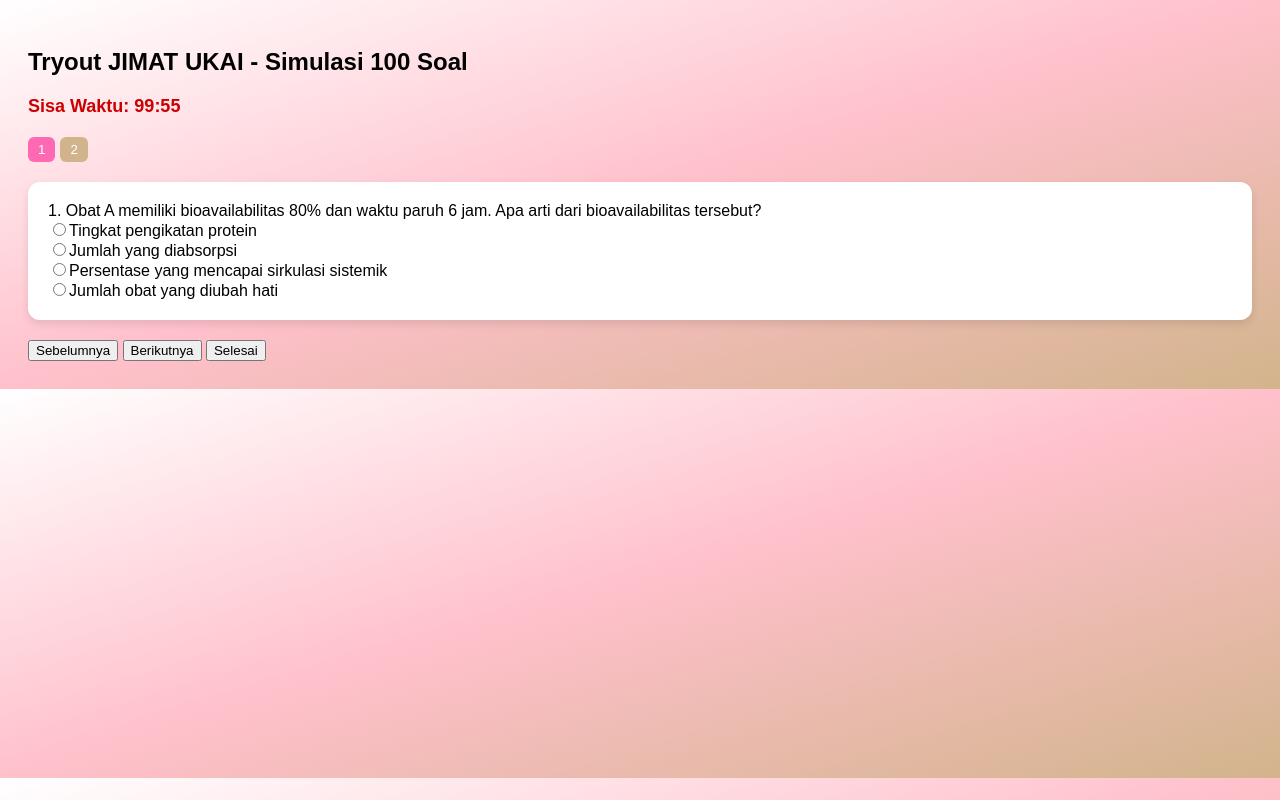
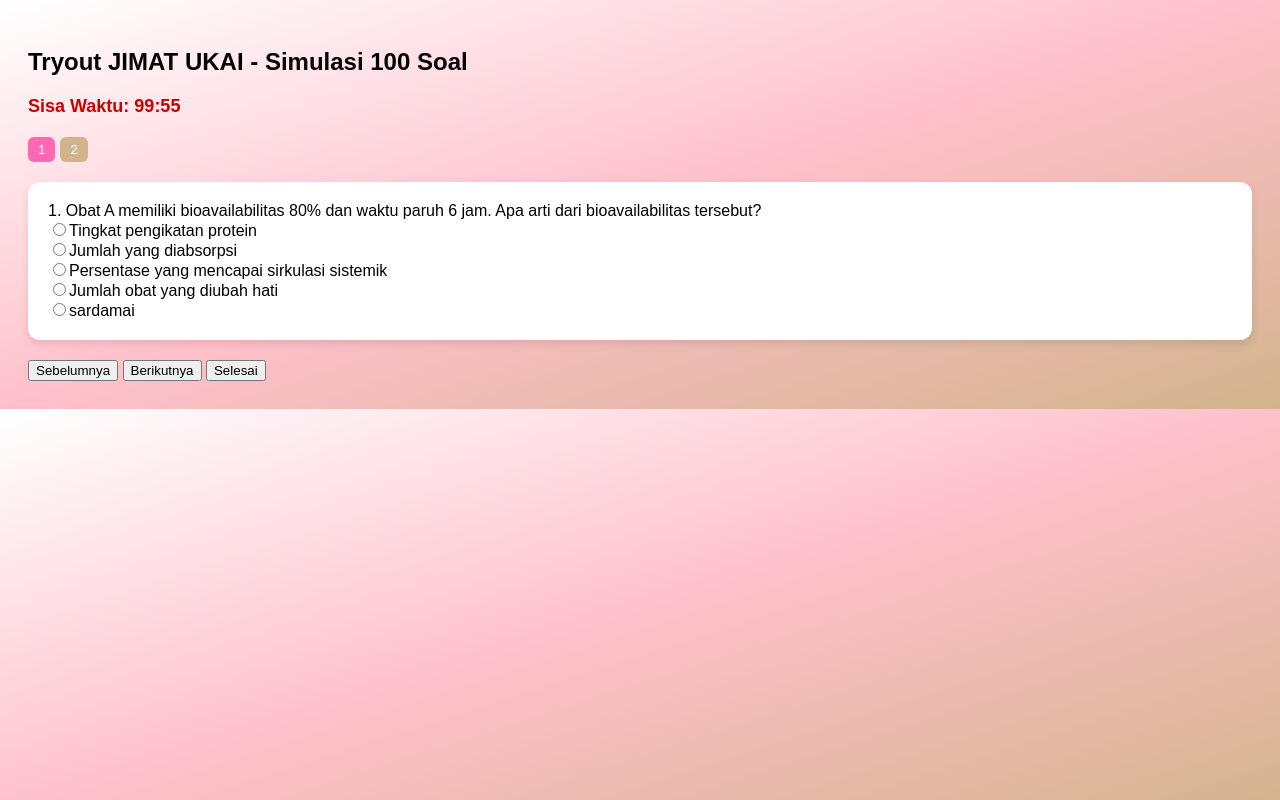
Before and after one commit to JIMATUKAIKU/TOJIMATUKAIKU, a plain HTML site: page index.html in a window 1280 px wide. Drawn offline with Linux system fonts and the light colour scheme.

Commit message:
Update index.html

```diff
--- a/index.html
+++ b/index.html
@@ -62,7 +62,7 @@
   const questions = [
     {
       question: "1. Obat A memiliki bioavailabilitas 80% dan waktu paruh 6 jam. Apa arti dari bioavailabilitas tersebut?",
-      options: ["Tingkat pengikatan protein", "Jumlah yang diabsorpsi", "Persentase yang mencapai sirkulasi sistemik", "Jumlah obat yang diubah hati"],
+      options: ["Tingkat pengikatan protein", "Jumlah yang diabsorpsi", "Persentase yang mencapai sirkulasi sistemik", "Jumlah obat yang diubah hati","sardamai"],
       answer: 2
     },
     {
```
